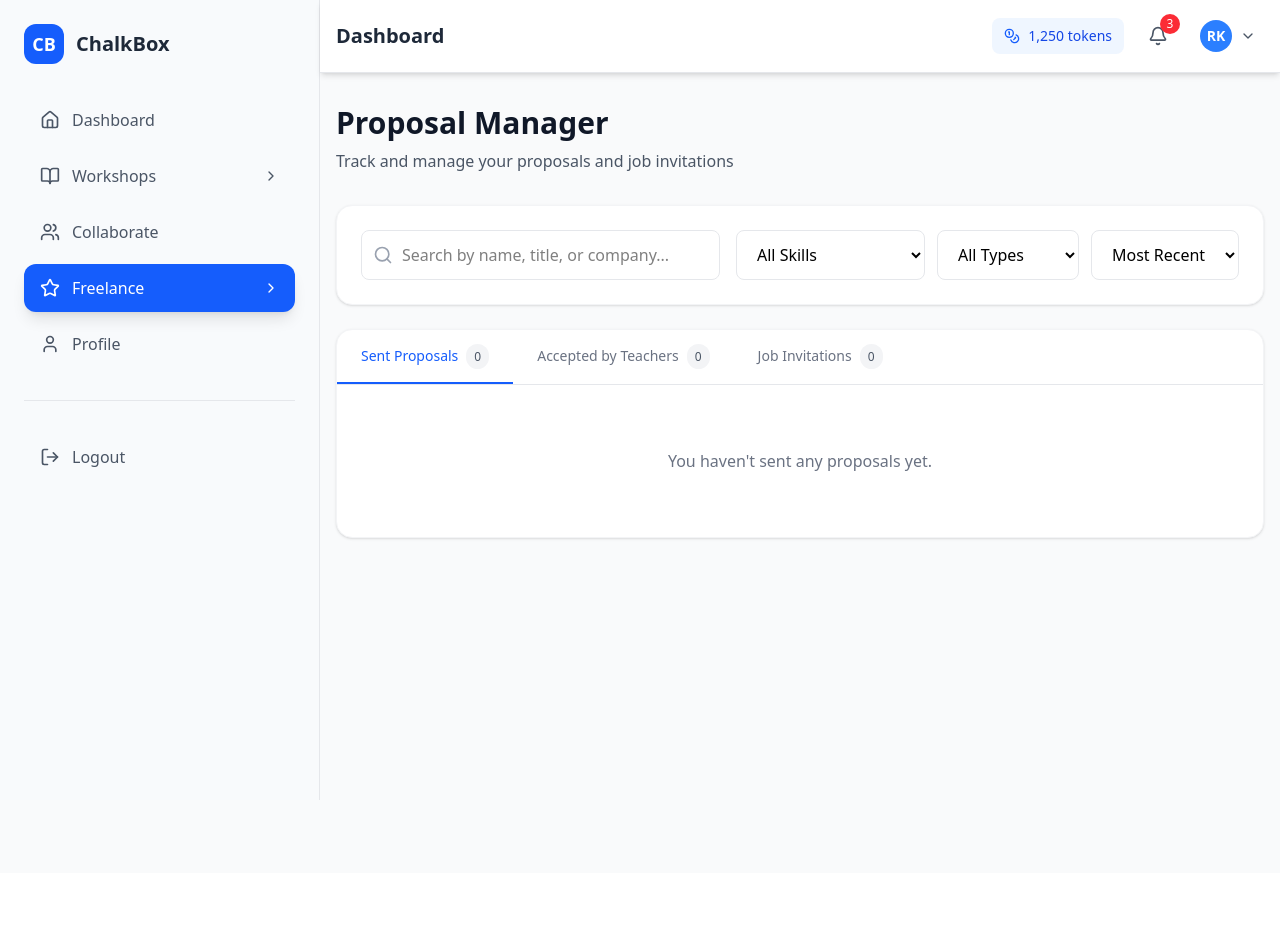
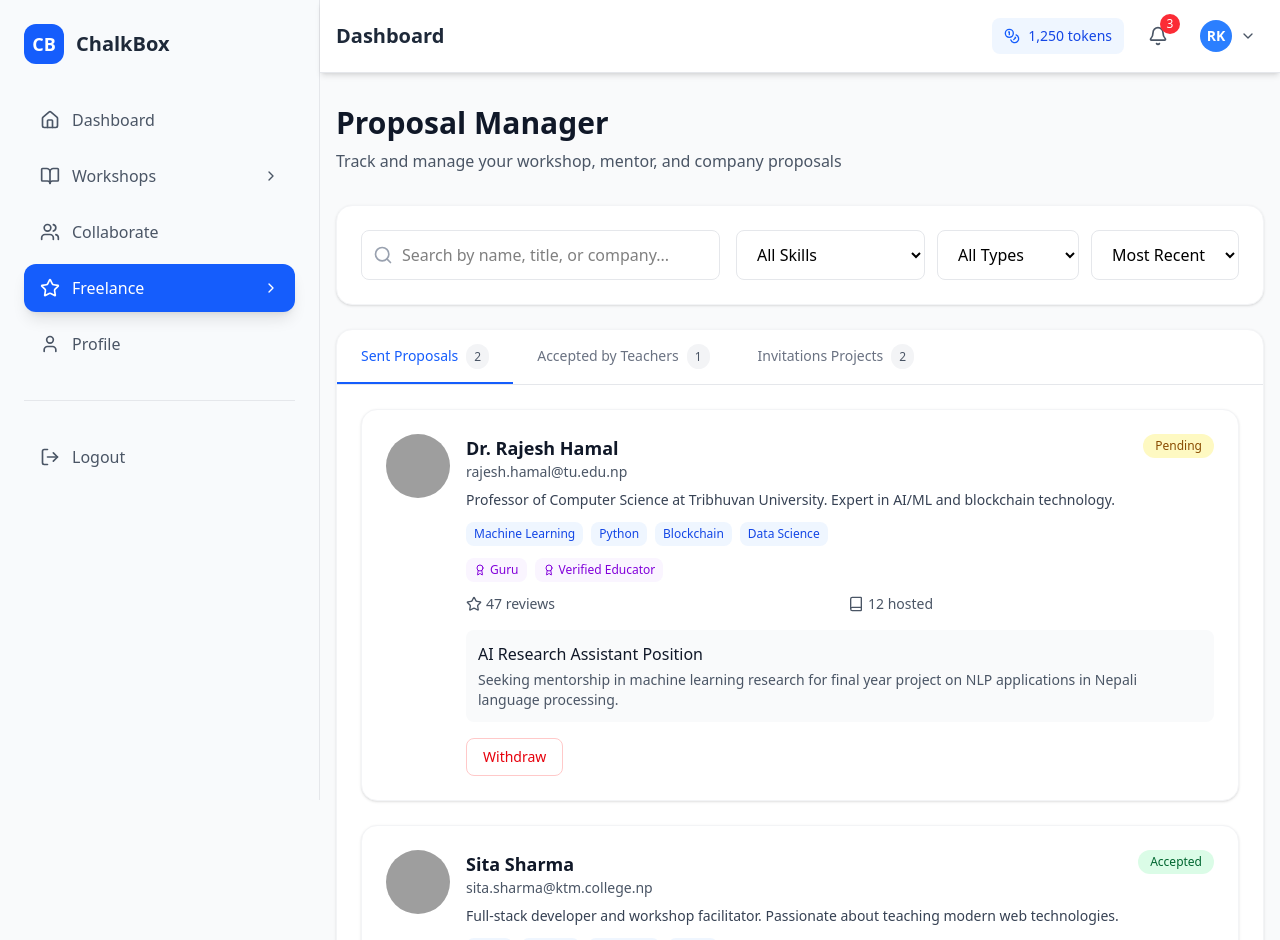
Before and after one commit to nischaljs/trionerd_iicquest, a React (Vite) app in the folder frontend/: page /dashboard/freelance-feed/invite in a window 1280 px wide. Shown: the top 940 px of the page. Before the commit the page ends 873 px from the top, so only its background shows below. Built offline with nearby package versions, Linux system fonts and the light colour scheme; grey boxes are pictures that could not be loaded.

Commit message:
ai match compelete

```diff
--- a/frontend/src/components/dashboard/freelance/ProposalInvitationsPanel.jsx
+++ b/frontend/src/components/dashboard/freelance/ProposalInvitationsPanel.jsx
@@ -1,4 +1,4 @@
-import React, { useState, useEffect, useContext } from "react";
+import React, { useState } from "react";
 import {
   Search,
   Filter,
@@ -15,15 +15,10 @@ import {
   ExternalLink,
   Hash,
 } from "lucide-react";
-import { get, post } from "../../../utils/api";
-import { AuthContext } from "../../../context/AuthContext";
-import { toast } from "react-toastify";
 
 const ProposalInvitationsPanel = () => {
-  const { currentUser } = useContext(AuthContext);
   const [activeTab, setActiveTab] = useState("sent");
   const [searchTerm, setSearchTerm] = useState("");
-  const [loading, setLoading] = useState(false);
   const [selectedFilters, setSelectedFilters] = useState({
     skill: "",
     type: "",
@@ -31,115 +26,276 @@ const ProposalInvitationsPanel = () => {
     sort: "recent",
   });
 
-  // State for API data
-  const [sentProposals, setSentProposals] = useState([]);
-  const [acceptedProposals, setAcceptedProposals] = useState([]);
-  const [jobInvites, setJobInvites] = useState([]);
+  // Sample data
+  const sentProposals = [
+    {
+      id: 1,
+      name: "Dr. Rajesh Hamal",
+      email: "rajesh.hamal@tu.edu.np",
+      avatar:
+        "https://images.unsplash.com/photo-1507003211169-0a1dd7228f2d?w=150&h=150&fit=crop&crop=face",
+      bio: "Professor of Computer Science at Tribhuvan University. Expert in AI/ML and blockchain technology.",
+      skills: ["Machine Learning", "Python", "Blockchain", "Data Science"],
+      badges: ["Guru", "Verified Educator"],
+      reviewsReceived: 47,
+      workshopsHosted: 12,
+      workshopsAttended: 5,
+      application: {
+        title: "AI Research Assistant Position",
+        summary:
+          "Seeking mentorship in machine learning research for final year project on NLP applications in Nepali language processing.",
+      },
+      status: "pending",
+      submittedOn: "2025-06-10",
+    },
+    {
+      id: 2,
+      name: "Sita Sharma",
+      email: "sita.sharma@ktm.college.np",
+      avatar:
+        "https://images.unsplash.com/photo-1494790108755-2616b9461e8b?w=150&h=150&fit=crop&crop=face",
+      bio: "Full-stack developer and workshop facilitator. Passionate about teaching modern web technologies.",
+      skills: ["React", "Node.js", "MongoDB", "UI/UX"],
+      badges: ["Shiksharthi", "Workshop Host"],
+      reviewsReceived: 32,
+      workshopsHosted: 8,
+      workshopsAttended: 15,
+      application: {
+        title: "React Workshop Participation",
+        summary:
+          "Interested in joining your advanced React workshop to enhance my frontend development skills.",
+      },
+      status: "accepted",
+      submittedOn: "2025-06-08",
+      contractHash: "0x742d35Cc6634C0532925a3b8D4051F82",
+    },
+  ];
 
-  // Fetch job invites
-  const fetchJobInvites = async () => {
-    try {
-      setLoading(true);
-      const res = await get("/api/jobs/invites");
-      console.log("Job invites response:", res);
+  const acceptedByTeachers = [
+    {
+      id: 1,
+      name: "Sita Sharma",
+      email: "sita.sharma@ktm.college.np",
+      avatar:
+        "https://images.unsplash.com/photo-1494790108755-2616b9461e8b?w=150&h=150&fit=crop&crop=face",
+      bio: "Full-stack developer and workshop facilitator. Passionate about teaching modern web technologies.",
+      skills: ["React", "Node.js", "MongoDB", "UI/UX"],
+      badges: ["Shiksharthi", "Workshop Host"],
+      reviewsReceived: 32,
+      workshopsHosted: 8,
+      contractHash: "0x742d35Cc6634C0532925a3b8D4051F82",
+      acceptedOn: "2025-06-09",
+      workshopTitle: "Advanced React Development",
+      startDate: "2025-06-20",
+    },
+  ];
 
-      if (res.status === "success" && Array.isArray(res.data)) {
-        setJobInvites(res.data);
-      }
-    } catch (error) {
-      console.error("Error fetching job invites:", error);
-      toast.error("Failed to fetch job invitations");
-    } finally {
-      setLoading(false);
-    }
-  };
-
-  // Fetch data when component mounts or tab changes
-  useEffect(() => {
-    if (currentUser) {
-      if (activeTab === "companies") {
-        fetchJobInvites();
-      }
-      // Add fetching for other tabs as needed
-    }
-  }, [activeTab, currentUser]);
+  const companyResponses = [
+    {
+      id: 1,
+      companyName: "Leapfrog Technology",
+      logo: "https://images.unsplash.com/photo-1560179707-f14e90ef3623?w=80&h=80&fit=crop",
+      verified: true,
+      email: "careers@lftechnology.com",
+      website: "www.lftechnology.com",
+      description:
+        "Leading software development company in Nepal, specializing in custom software solutions and digital transformation.",
+      jobTitle: "Junior Frontend Developer",
+      requiredSkills: ["React", "JavaScript", "CSS", "Git"],
+      startDate: "2025-07-01",
+      duration: "6 months",
+      workMode: "Hybrid",
+      rating: 4.8,
+      reviews: 156,
+      contractHash: "0x8f3e2a1c5b9d4e7f2a6c8b1e3d5f7a9c",
+      responseDate: "2025-06-11",
+    },
+    {
+      id: 2,
+      companyName: "Fusemachines",
+      logo: "https://images.unsplash.com/photo-1572021335469-31706a17aaef?w=80&h=80&fit=crop",
+      verified: true,
+      email: "internships@fusemachines.com",
+      website: "www.fusemachines.com",
+      description:
+        "AI-first company democratizing artificial intelligence through education, research, and product development.",
+      jobTitle: "ML Engineering Intern",
+      requiredSkills: [
+        "Python",
+        "TensorFlow",
+        "Machine Learning",
+        "Data Analysis",
+      ],
+      startDate: "2025-06-25",
+      duration: "4 months",
+      workMode: "Remote",
+      rating: 4.6,
+      reviews: 89,
+      contractHash: "0x1a2b3c4d5e6f7a8b9c0d1e2f3a4b5c6d",
+      responseDate: "2025-06-10",
+    },
+  ];
 
   const getStatusColor = (status) => {
     switch (status) {
       case "pending":
-      case "PENDING":
         return "bg-yellow-100 text-yellow-800";
       case "accepted":
-      case "ACCEPTED":
         return "bg-green-100 text-green-800";
       case "declined":
-      case "REJECTED":
         return "bg-red-100 text-red-800";
       default:
         return "bg-gray-100 text-gray-800";
     }
   };
 
-  const handleAcceptOffer = async (inviteId) => {
-    try {
-      setLoading(true);
-      const res = await post(`/api/jobs/invites/${inviteId}/accept`);
-      console.log("Accept invite response:", res);
-
-      if (res.status === "success") {
-        toast.success("Invitation accepted successfully");
-        fetchJobInvites(); // Refresh the list
-      } else {
-        toast.error(res.message || "Failed to accept invitation");
-      }
-    } catch (error) {
-      console.error("Error accepting invite:", error);
-      toast.error(
-        error.response?.data?.message || "Failed to accept invitation"
+  const handleAcceptOffer = (companyId) => {
+    alert(
+      `Offer accepted from ${
+        companyResponses.find((c) => c.id === companyId)?.companyName
+      }! Smart contract will be created.`
     );
-    } finally {
-      setLoading(false);
-    }
   };
 
-  const handleRejectOffer = async (inviteId) => {
-    try {
-      setLoading(true);
-      const res = await post(`/api/jobs/invites/${inviteId}/reject`);
-      console.log("Reject invite response:", res);
-
-      if (res.status === "success") {
-        toast.success("Invitation rejected");
-        fetchJobInvites(); // Refresh the list
-      } else {
-        toast.error(res.message || "Failed to reject invitation");
-      }
-    } catch (error) {
-      console.error("Error rejecting invite:", error);
-      toast.error(
-        error.response?.data?.message || "Failed to reject invitation"
+  const handleRejectOffer = (companyId) => {
+    const feedback = prompt(
+      "Optional: Provide feedback for rejecting this offer:"
     );
-    } finally {
-      setLoading(false);
-    }
+    alert(`Offer rejected. ${feedback ? `Feedback: ${feedback}` : ""}`);
   };
 
-  const JobInviteCard = ({ invite }) => (
+  const ProposalCard = ({ proposal, type = "sent" }) => (
+    <div className="bg-white rounded-2xl p-6 shadow-sm border border-gray-100 hover:shadow-md transition-all duration-300">
+      <div className="flex items-start gap-4">
+        <img
+          src={proposal.avatar}
+          alt={proposal.name}
+          className="w-16 h-16 rounded-full object-cover"
+        />
+        <div className="flex-1">
+          <div className="flex items-start justify-between mb-2">
+            <div>
+              <h3 className="text-lg font-semibold text-gray-900">
+                {proposal.name}
+              </h3>
+              <p className="text-sm text-gray-600">{proposal.email}</p>
+            </div>
+            {type === "sent" && (
+              <span
+                className={`px-3 py-1 rounded-full text-xs font-medium ${getStatusColor(
+                  proposal.status
+                )}`}
+              >
+                {proposal.status.charAt(0).toUpperCase() +
+                  proposal.status.slice(1)}
+              </span>
+            )}
+          </div>
+
+          <p className="text-sm text-gray-700 mb-3 line-clamp-2">
+            {proposal.bio}
+          </p>
+
+          <div className="flex flex-wrap gap-2 mb-3">
+            {proposal.skills.map((skill, index) => (
+              <span
+                key={index}
+                className="px-2 py-1 bg-blue-50 text-blue-700 rounded-lg text-xs font-medium"
+              >
+                {skill}
+              </span>
+            ))}
+          </div>
+
+          <div className="flex flex-wrap gap-2 mb-3">
+            {proposal.badges.map((badge, index) => (
+              <span
+                key={index}
+                className="inline-flex items-center gap-1 px-2 py-1 bg-purple-50 text-purple-700 rounded-lg text-xs font-medium"
+              >
+                <Award className="w-3 h-3" />
+                {badge}
+              </span>
+            ))}
+          </div>
+
+          <div className="grid grid-cols-2 gap-4 text-sm text-gray-600 mb-4">
+            <div className="flex items-center gap-1">
+              <Star className="w-4 h-4" />
+              <span>{proposal.reviewsReceived} reviews</span>
+            </div>
+            <div className="flex items-center gap-1">
+              <Book className="w-4 h-4" />
+              <span>{proposal.workshopsHosted || 0} hosted</span>
+            </div>
+          </div>
+
+          {proposal.application && (
+            <div className="bg-gray-50 rounded-lg p-3 mb-4">
+              <h4 className="font-medium text-gray-900 mb-1">
+                {proposal.application.title}
+              </h4>
+              <p className="text-sm text-gray-600">
+                {proposal.application.summary}
+              </p>
+            </div>
+          )}
+
+          {type === "accepted" && proposal.contractHash && (
+            <div className="bg-green-50 rounded-lg p-3 mb-4">
+              <div className="flex items-center gap-2 mb-2">
+                <Hash className="w-4 h-4 text-green-600" />
+                <span className="text-sm font-medium text-green-800">
+                  Smart Contract
+                </span>
+              </div>
+              <p className="text-xs text-gray-600 font-mono">
+                {proposal.contractHash}
+              </p>
+              <p className="text-xs text-green-600 mt-1">
+                Accepted on {proposal.acceptedOn}
+              </p>
+            </div>
+          )}
+
+          <div className="flex gap-2">
+            {type === "sent" && proposal.status === "pending" && (
+              <button className="px-4 py-2 text-red-600 border border-red-200 rounded-lg hover:bg-red-50 transition-colors text-sm font-medium">
+                Withdraw
+              </button>
+            )}
+            {type === "sent" && proposal.status === "accepted" && (
+              <button className="px-4 py-2 bg-blue-600 text-white rounded-lg hover:bg-blue-700 transition-colors text-sm font-medium">
+                View Contract
+              </button>
+            )}
+            {type === "accepted" && (
+              <>
+                <button className="px-4 py-2 bg-blue-600 text-white rounded-lg hover:bg-blue-700 transition-colors text-sm font-medium">
+                  Join Workshop
+                </button>
+                <button className="px-4 py-2 text-blue-600 border border-blue-200 rounded-lg hover:bg-blue-50 transition-colors text-sm font-medium">
+                  <MessageCircle className="w-4 h-4 inline mr-1" />
+                  Message
+                </button>
+              </>
+            )}
+          </div>
+        </div>
+      </div>
+    </div>
+  );
+
+  const CompanyCard = ({ company }) => (
     <div className="bg-white rounded-2xl p-6 shadow-sm border border-gray-100 hover:shadow-md transition-all duration-300">
       <div className="flex items-start gap-4">
         <div className="relative">
-          {invite.job?.employer?.profilePic ? (
           <img
-              src={invite.job.employer.profilePic}
-              alt={invite.job.employer.name}
+            src={company.logo}
+            alt={company.companyName}
             className="w-16 h-16 rounded-lg object-cover"
           />
-          ) : (
-            <div className="w-16 h-16 rounded-lg flex items-center justify-center bg-blue-100 text-blue-600 text-xl font-semibold">
-              {invite.job?.employer?.name?.charAt(0) || "E"}
-            </div>
-          )}
-          {invite.job?.employer?.verified && (
+          {company.verified && (
             <div className="absolute -top-1 -right-1 bg-blue-600 rounded-full p-1">
               <Check className="w-3 h-3 text-white" />
             </div>
@@ -150,57 +306,42 @@ const ProposalInvitationsPanel = () => {
           <div className="flex items-start justify-between mb-2">
             <div>
               <h3 className="text-lg font-semibold text-gray-900">
-                {invite.job?.employer?.name || "Company"}
+                {company.companyName}
               </h3>
-              <p className="text-sm text-gray-600">
-                {invite.job?.employer?.email || "No email provided"}
-              </p>
-              {invite.job?.employer?.website && (
+              <p className="text-sm text-gray-600">{company.email}</p>
               <a
-                  href={`https://${invite.job.employer.website}`}
+                href={`https://${company.website}`}
                 className="text-sm text-blue-600 hover:text-blue-800"
               >
                 <ExternalLink className="w-3 h-3 inline mr-1" />
-                  {invite.job.employer.website}
+                {company.website}
               </a>
-              )}
             </div>
-            <div className="flex items-center gap-1">
-              <span
-                className={`px-3 py-1 rounded-full text-xs font-medium ${getStatusColor(
-                  invite.status
-                )}`}
-              >
-                {invite.status}
-              </span>
+            <div className="flex items-center gap-1 text-sm">
+              <Star className="w-4 h-4 text-yellow-500 fill-current" />
+              <span className="font-medium">{company.rating}</span>
+              <span className="text-gray-500">({company.reviews})</span>
             </div>
           </div>
 
+          <p className="text-sm text-gray-700 mb-4">{company.description}</p>
+
           <div className="bg-blue-50 rounded-lg p-4 mb-4">
             <h4 className="font-semibold text-blue-900 mb-2">
-              {invite.job?.title || "Job Invitation"}
+              {company.jobTitle}
             </h4>
-            <p className="text-sm text-gray-700 mb-3">
-              {invite.job?.description?.substring(0, 150) || "No description"}
-              ...
-            </p>
             <div className="grid grid-cols-2 gap-3 text-sm mb-3">
               <div className="flex items-center gap-1 text-gray-600">
                 <Calendar className="w-4 h-4" />
-                <span>
-                  Posted: {new Date(invite.createdAt).toLocaleDateString()}
-                </span>
+                <span>Starts: {company.startDate}</span>
               </div>
               <div className="flex items-center gap-1 text-gray-600">
                 <MapPin className="w-4 h-4" />
-                <span>
-                  {invite.job?.location || "Location not specified"} (
-                  {invite.job?.locationType || "Not specified"})
-                </span>
+                <span>{company.workMode}</span>
               </div>
             </div>
             <div className="flex flex-wrap gap-2">
-              {invite.job?.requiredSkills?.map((skill, index) => (
+              {company.requiredSkills.map((skill, index) => (
                 <span
                   key={index}
                   className="px-2 py-1 bg-blue-100 text-blue-800 rounded text-xs font-medium"
@@ -211,39 +352,36 @@ const ProposalInvitationsPanel = () => {
             </div>
           </div>
 
-          {invite.status === "PENDING" && (
+          {company.contractHash && (
+            <div className="bg-green-50 rounded-lg p-3 mb-4">
+              <div className="flex items-center gap-2 mb-2">
+                <Hash className="w-4 h-4 text-green-600" />
+                <span className="text-sm font-medium text-green-800">
+                  Smart Contract Ready
+                </span>
+              </div>
+              <p className="text-xs text-gray-600 font-mono">
+                {company.contractHash}
+              </p>
+            </div>
+          )}
+
           <div className="flex gap-3">
             <button
-                onClick={() => handleAcceptOffer(invite.id)}
-                disabled={loading}
-                className="flex-1 px-4 py-2 bg-green-600 text-white rounded-lg hover:bg-green-700 transition-colors font-medium disabled:opacity-50"
+              onClick={() => handleAcceptOffer(company.id)}
+              className="flex-1 px-4 py-2 bg-green-600 text-white rounded-lg hover:bg-green-700 transition-colors font-medium"
             >
               <Check className="w-4 h-4 inline mr-2" />
               Accept Offer
             </button>
             <button
-                onClick={() => handleRejectOffer(invite.id)}
-                disabled={loading}
-                className="flex-1 px-4 py-2 text-red-600 border border-red-200 rounded-lg hover:bg-red-50 transition-colors font-medium disabled:opacity-50"
+              onClick={() => handleRejectOffer(company.id)}
+              className="flex-1 px-4 py-2 text-red-600 border border-red-200 rounded-lg hover:bg-red-50 transition-colors font-medium"
             >
               <X className="w-4 h-4 inline mr-2" />
               Reject Offer
             </button>
           </div>
-          )}
-
-          {invite.status === "ACCEPTED" && (
-            <div className="flex gap-3">
-              <button className="flex-1 px-4 py-2 bg-blue-600 text-white rounded-lg hover:bg-blue-700 transition-colors font-medium">
-                <MessageCircle className="w-4 h-4 inline mr-2" />
-                Contact Employer
-              </button>
-              <button className="flex-1 px-4 py-2 text-blue-600 border border-blue-200 rounded-lg hover:bg-blue-50 transition-colors font-medium">
-                <Eye className="w-4 h-4 inline mr-2" />
-                View Contract
-              </button>
-            </div>
-          )}
         </div>
       </div>
     </div>
@@ -254,9 +392,13 @@ const ProposalInvitationsPanel = () => {
     {
       id: "accepted",
       label: "Accepted by Teachers",
-      count: acceptedProposals.length,
+      count: acceptedByTeachers.length,
     },
-    { id: "companies", label: "Job Invitations", count: jobInvites.length },
+    {
+      id: "companies",
+      label: "Invitations Projects",
+      count: companyResponses.length,
+    },
   ];
 
   return (
@@ -268,7 +410,7 @@ const ProposalInvitationsPanel = () => {
             Proposal Manager
           </h1>
           <p className="text-gray-600">
-            Track and manage your proposals and job invitations
+            Track and manage your workshop, mentor, and company proposals
           </p>
         </div>
 
@@ -333,66 +475,38 @@ const ProposalInvitationsPanel = () => {
           </div>
 
           <div className="p-6">
-            {/* Loading state */}
-            {loading && (
-              <div className="text-center py-10">
-                <div className="inline-block animate-spin mr-2">
-                  <Users className="w-5 h-5 text-blue-600" />
-                </div>
-                <span className="text-gray-600">Loading...</span>
-              </div>
-            )}
-
             {/* Sent Proposals Tab */}
-            {!loading && activeTab === "sent" && (
+            {activeTab === "sent" && (
               <div className="space-y-6">
-                {sentProposals.length > 0 ? (
-                  sentProposals.map((proposal) => (
+                {sentProposals.map((proposal) => (
                   <ProposalCard
                     key={proposal.id}
                     proposal={proposal}
                     type="sent"
                   />
-                  ))
-                ) : (
-                  <div className="text-center py-10 text-gray-500">
-                    <p>You haven't sent any proposals yet.</p>
-                  </div>
-                )}
+                ))}
               </div>
             )}
 
             {/* Accepted by Teachers Tab */}
-            {!loading && activeTab === "accepted" && (
+            {activeTab === "accepted" && (
               <div className="space-y-6">
-                {acceptedProposals.length > 0 ? (
-                  acceptedProposals.map((proposal) => (
+                {acceptedByTeachers.map((proposal) => (
                   <ProposalCard
                     key={proposal.id}
                     proposal={proposal}
                     type="accepted"
                   />
-                  ))
-                ) : (
-                  <div className="text-center py-10 text-gray-500">
-                    <p>No accepted proposals yet.</p>
-                  </div>
-                )}
+                ))}
               </div>
             )}
 
-            {/* Job Invitations Tab */}
-            {!loading && activeTab === "companies" && (
+            {/* Company Responses Tab */}
+            {activeTab === "companies" && (
               <div className="space-y-6">
-                {jobInvites.length > 0 ? (
-                  jobInvites.map((invite) => (
-                    <JobInviteCard key={invite.id} invite={invite} />
-                  ))
-                ) : (
-                  <div className="text-center py-10 text-gray-500">
-                    <p>No job invitations yet.</p>
-                  </div>
-                )}
+                {companyResponses.map((company) => (
+                  <CompanyCard key={company.id} company={company} />
+                ))}
               </div>
             )}
           </div>
--- a/frontend/src/components/edasboard/EmployerJobDashboard.jsx
+++ b/frontend/src/components/edasboard/EmployerJobDashboard.jsx
@@ -25,7 +25,7 @@ import {
   Briefcase,
 } from "lucide-react";
 import { get, post } from "../../utils/api";
-import { AuthContext } from "../../context/AuthContext";
+import { AuthContext } from "../../context/authContext";
 import { useNavigate } from "react-router-dom";
 import { toast } from "react-toastify";
 
--- a/frontend/src/context/authContext.jsx
+++ b/frontend/src/context/authContext.jsx
@@ -11,10 +11,10 @@ const AuthContextProvider = ({ children }) => {
   const [fetchMessage, setFetchMessage] = useState(null);
   const [loading, setLoading] = useState(false);
 
-  const login = async (email, password) => {
+  const login = async (input) => {
     try {
       setLoading(true);
-      const response = await post("/api/users/login", { email, password });
+      const response = await post("/api/users/login", input);
       if (response.token && response.user) {
         // Store token in localStorage for client-side access
         localStorage.setItem("token", response.token);
```
Lines whose indentation alone changed are shown as unchanged.
